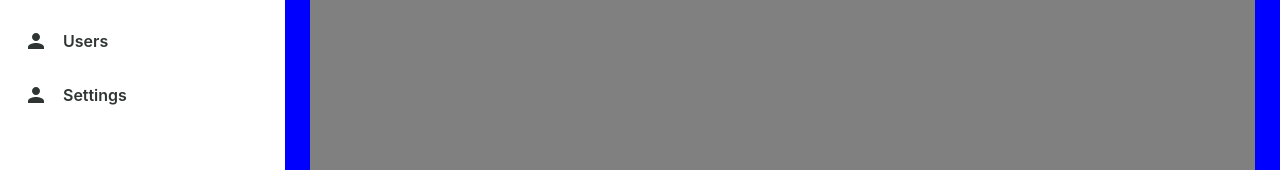
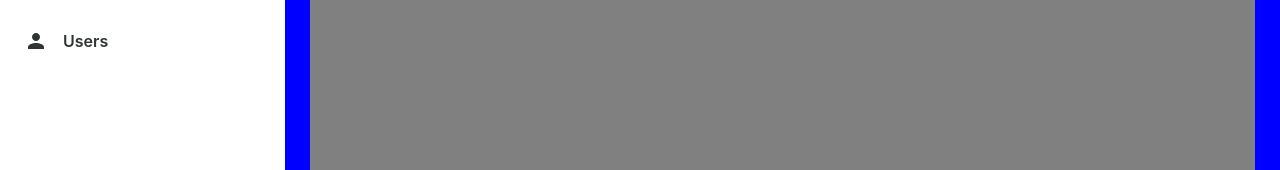
Before and after one commit to tg322/my-app, a React (Create React App) app: page / in a window 1280 px wide. Shown: the part 177-347 px from the top of the page. Built offline with nearby package versions, Linux system fonts and the light colour scheme.

Commit message:
Removed Settings Sidebar Button

```diff
--- a/src/layout/SideBar.tsx
+++ b/src/layout/SideBar.tsx
@@ -14,7 +14,6 @@ function SideBar(){
                 <SideBarButton icon={<HomeIcon/>} text='Dashboard'/>
                 <SideBarButton icon={<ConfirmationNumberIcon/>} text='Tickets'/>
                 <SideBarButton icon={<PersonIcon/>} text='Users'/>
-                <SideBarButton icon={<PersonIcon/>} text='Settings'/>
             </div>
 
 
```
